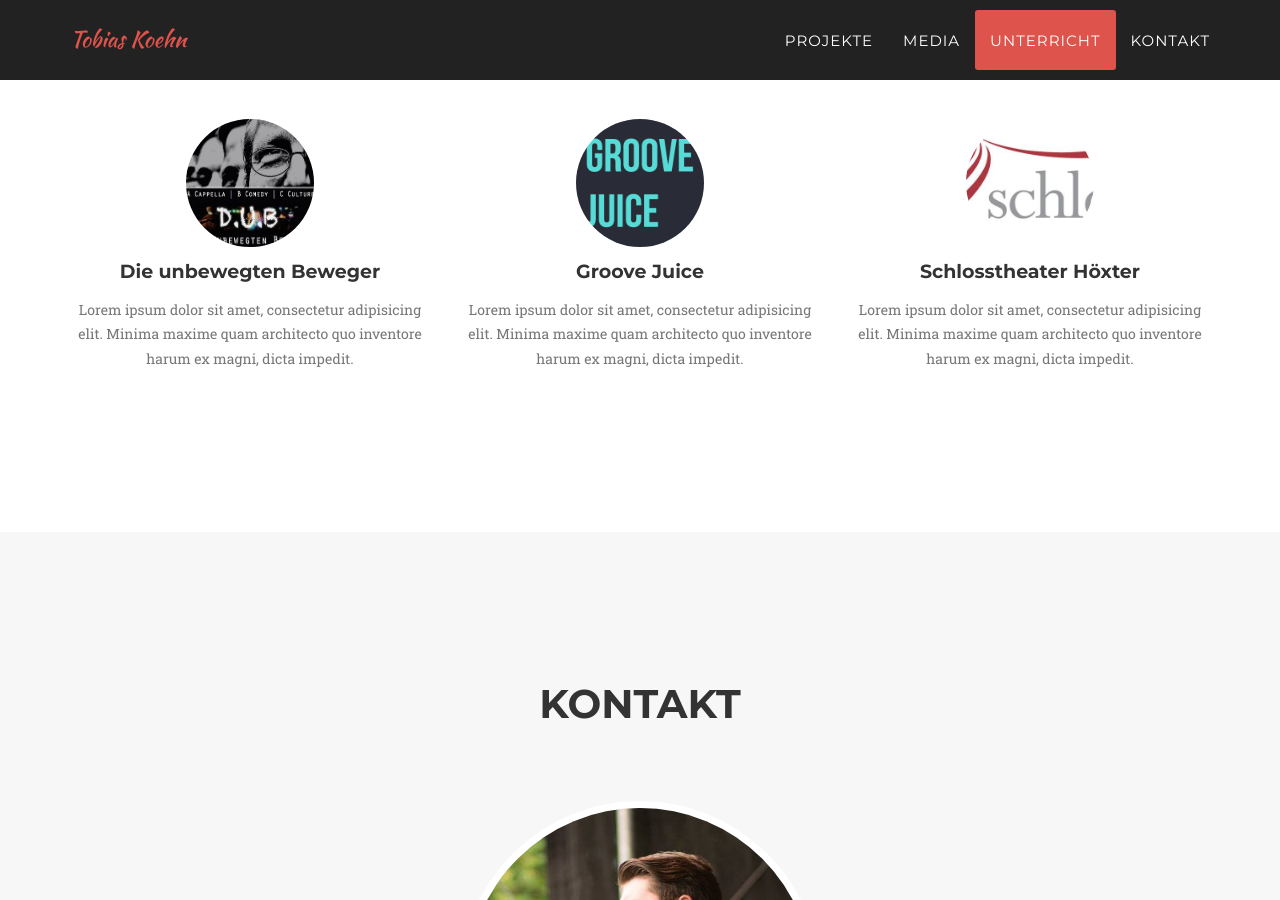
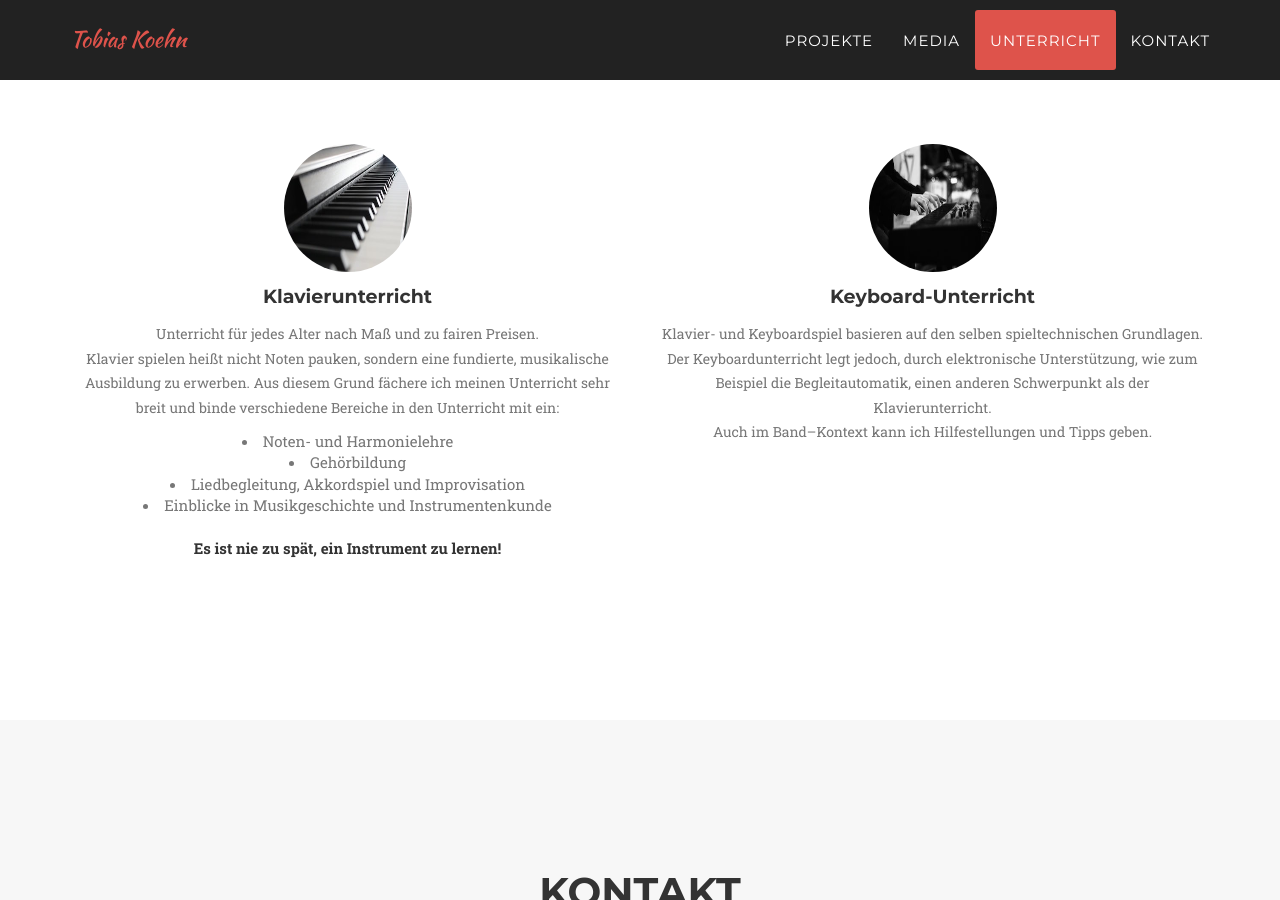
Before and after one commit to ToKoehn/tokoehn.github.io, a Jekyll site: the page built from index.html, in a window 1280 px wide and 900 px high, scrolled down 2802 px. Built offline with Jekyll 4.4.1, drawn with Linux system fonts in a browser that asks for light colours; some web fonts are replaced; some of the changed text lies outside the part shown.

Commit message:
Unterricht- Inhalte und Fotos angepasst

```diff
--- a/_includes/services.html
+++ b/_includes/services.html
@@ -8,17 +8,22 @@
                 </div>
             </div>
             <div class="row text-center">
-                <div class="col-md-4">
+                <div class="col-md-3">
                     <a href="http://www.unbewegt.de"><img src="img/dub.jpg" alt="dub" class="img-round"></a>
                     <h4 class="service-heading">Die unbewegten Beweger</h4>
                     <p class="text-muted">Lorem ipsum dolor sit amet, consectetur adipisicing elit. Minima maxime quam architecto quo inventore harum ex magni, dicta impedit.</p>
                 </div>
-                <div class="col-md-4">
+                <div class="col-md-3">
                     <a href="http://groove-juice.de"><img src="img/gj.png" alt="groove juice" class="img-round"></a>
                     <h4 class="service-heading">Groove Juice</h4>
                     <p class="text-muted">Lorem ipsum dolor sit amet, consectetur adipisicing elit. Minima maxime quam architecto quo inventore harum ex magni, dicta impedit.</p>
                 </div>
-                <div class="col-md-4">
+                <div class="col-md-3">
+                    <a href="http://www.schlosstheater.de"><img src="img/schlosstheater.jpg" alt="schlosstheater" class="img-round"></a>
+                    <h4 class="service-heading">Schlosstheater Höxter</h4>
+                    <p class="text-muted">Lorem ipsum dolor sit amet, consectetur adipisicing elit. Minima maxime quam architecto quo inventore harum ex magni, dicta impedit.</p>
+                </div>
+                   <div class="col-md-3">
                     <a href="http://www.schlosstheater.de"><img src="img/schlosstheater.jpg" alt="schlosstheater" class="img-round"></a>
                     <h4 class="service-heading">Schlosstheater Höxter</h4>
                     <p class="text-muted">Lorem ipsum dolor sit amet, consectetur adipisicing elit. Minima maxime quam architecto quo inventore harum ex magni, dicta impedit.</p>
--- a/_includes/unterricht.html
+++ b/_includes/unterricht.html
@@ -8,20 +8,16 @@
                 </div>
             </div>
             <div class="row text-center">
-                <div class="col-md-4">
-                    <a href="http://www.unbewegt.de"><img src="img/dub.jpg" alt="dub" class="img-round"></a>
-                    <h4 class="service-heading">Die unbewegten Beweger</h4>
-                    <p class="text-muted">Lorem ipsum dolor sit amet, consectetur adipisicing elit. Minima maxime quam architecto quo inventore harum ex magni, dicta impedit.</p>
+                <div class="col-md-6">
+                    <a href=><img src="img/unterricht/piano.jpg" alt="grand_piano" class="img-round"></a>
+                    <h4 class="service-heading">Klavierunterricht</h4>
+                    <p class="text-muted">Unterricht für jedes Alter nach Maß und zu fairen Preisen. <br> Klavier spielen heißt nicht Noten pauken, sondern eine fundierte, musikalische Ausbildung zu erwerben. Aus diesem Grund fächere ich meinen Unterricht sehr breit und binde verschiedene Bereiche in den Unterricht mit ein: <br> </class> <li class="text-muted">Noten- und Harmonielehre</li> <li class="text-muted">Gehörbildung</li> <li class="text-muted">Liedbegleitung, Akkordspiel und Improvisation</li> <li class="text-muted">Einblicke in Musikgeschichte und Instrumentenkunde</li> <br class="text-muted">  <strong>Es ist nie zu spät, ein Instrument zu lernen! </strong>  </p>
                 </div>
-                <div class="col-md-4">
-                    <a href="http://groove-juice.de"><img src="img/gj.png" alt="groove juice" class="img-round"></a>
-                    <h4 class="service-heading">Groove Juice</h4>
-                    <p class="text-muted">Lorem ipsum dolor sit amet, consectetur adipisicing elit. Minima maxime quam architecto quo inventore harum ex magni, dicta impedit.</p>
-                </div>
-                <div class="col-md-4">
-                    <a href="http://www.schlosstheater.de"><img src="img/schlosstheater.jpg" alt="schlosstheater" class="img-round"></a>
-                    <h4 class="service-heading">Schlosstheater Höxter</h4>
-                    <p class="text-muted">Lorem ipsum dolor sit amet, consectetur adipisicing elit. Minima maxime quam architecto quo inventore harum ex magni, dicta impedit.</p>
+                <div class="col-md-6">
+                    <a href=><img src="img/unterricht/keyb.jpg" alt="keyboard" class="img-round"></a>
+                    <h4 class="service-heading">Keyboard-Unterricht</h4>
+                    <p class="text-muted">Klavier- und Keyboardspiel basieren auf den selben spieltechnischen Grundlagen. Der Keyboardunterricht legt jedoch, durch elektronische Unterstützung, wie zum Beispiel die Begleitautomatik, einen anderen Schwerpunkt als der Klavierunterricht. <br> Auch im Band–Kontext kann ich Hilfestellungen und Tipps geben.  </p>
+
                 </div>
             </div>
         </div>
```
Also changed, not shown: img/portfolio/Keyb.jpg (added), img/unterricht/keyb.jpg (added), img/unterricht/mikro.jpg (added), img/unterricht/piano.jpg (added).
